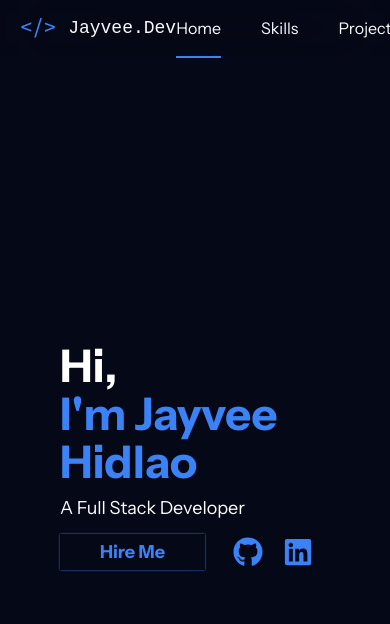
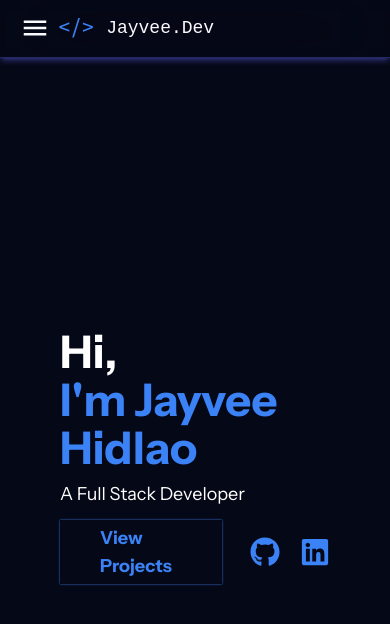
Before and after one commit to Developer-Jayvee/Jayvee.Dev-Portfolio, a React (Vite) app: page /home in a window 390 px wide. Shown: the top 624 px of the page. Built offline with nearby package versions, Linux system fonts and the light colour scheme; a web font is replaced by a local one.

Commit message:
Responsive home and Nav

```diff
--- a/src/components/layouts/BaseLayout.tsx
+++ b/src/components/layouts/BaseLayout.tsx
@@ -9,7 +9,7 @@ export default function BaseLayout(){
             <Nav/>
         </header>
         <main className="h-screen w-full">
-            <div className="pt-17 px-5  h-full">
+            <div className="pt-17 px-5 transition-all  h-full">
                 <Outlet/>
             </div>
         </main>
--- a/src/components/layouts/Nav.tsx
+++ b/src/components/layouts/Nav.tsx
@@ -1,20 +1,32 @@
 import { NavLinks } from "@/constants";
+import {  useState } from "react";
+import { IoMdMenu } from "react-icons/io";
 import {  NavLink } from "react-router-dom";
 
 
 export default function Nav(){
+    const [navHeight ,setNavHeight] = useState<string>("h-14.5");
+    const expandNav = () => {
+        setNavHeight(
+            (prev) => prev === 'h-14.5' ? 'h-70 ' : 'h-14.5'
+        );
+    }
 
-    return <nav className="fixed top-0 left-0 right-0 p-3 h-14 backdrop-blur-2xl z-99 ">
-        <div className="flex justify-between items-center px-2 ">
+    return <nav className={`
+        ${navHeight == 'h-14.5' ?  navHeight + ' overflow-hidden' : navHeight }
+        fixed  border-0 border-b border-b-borderColor shadow-md shadow-borderColor top-0 left-0 right-0 p-3  backdrop-blur-2xl z-99
+    `}>
+        <div className="max-md:grid grid-cols-1 max-md:gap-y-10  md:flex justify-between items-center  px-2 ">
             <div className="flex items-center gap-2">
+                <IoMdMenu className="cursor-pointer text-3xl md:hidden inline" onClick={() => expandNav()}/>
                 <span className="text-primary text-2xl">{'</>'}</span>
                 <span className="ml-1 text-lg font-kodeMono!">Jayvee.Dev</span>
             </div>
             <div>
-                <ul className="flex justify-around items-center gap-10">
+                <ul className="flex max-md:flex-col justify-around items-center gap-10">
                     {
-                        NavLinks.map((data) => (
-                            <li>
+                        NavLinks.map((data , index) => (
+                            <li className="max-md:w-full  max-md:text-center" key={index}>
                                 <NavLink to={data.path} replace>
                                     <span>{data.label}</span>
                                 </NavLink>
--- a/src/constants/index.ts
+++ b/src/constants/index.ts
@@ -13,10 +13,11 @@ export const NavLinks : NavLinkProps[] = [
     {
         path:'projects',
         label : 'Projects'
-    },{
-        path:'about',
-        label : 'About'
     },
+    // {
+    //     path:'about',
+    //     label : 'About'
+    // },
 ]
 
 
--- a/src/index.css
+++ b/src/index.css
@@ -29,6 +29,10 @@ body{
 }
 nav{
   color:var(--default-text-color);
+  transition: height 400ms ease-in-out;
+}
+nav li {
+  position: relative;
 }
 nav a.active{
   position: relative;
@@ -47,10 +51,12 @@ nav a:hover::before{
 nav a:hover{
     filter: drop-shadow(0 -5px 10px var(--primary-color));
 }
-button{
+button,
+a
+{
   cursor: pointer;
 }
-button.cta-btn{
+a.cta-btn{
   box-shadow: 0 0 2px var(--primary-color);
   transition: box-shadow 400ms ease-in-out;
 }
@@ -58,6 +64,6 @@ button.cta-btn{
   filter: drop-shadow(0 0 10px var(--primary-color));
   transform: scale(110%);
 }
-button.cta-btn:hover{
+a.cta-btn:hover{
   box-shadow: 0 0 18px var(--primary-color);
 }
--- a/src/pages/home/index.tsx
+++ b/src/pages/home/index.tsx
@@ -1,7 +1,8 @@
 import { FaGithub, FaLinkedin } from "react-icons/fa";
+import {  NavLink } from "react-router-dom";
 
 export default function HomeIndex(){
-    return <div className="min-h-0 h-full flex items-center text-white">
+    return <div className="min-h-0 h-full flex items-center max-md:justify-center text-white">
         <div className="flex flex-col gap-3 p-10">
             <div>
                 <div className="text-[45px] font-bold leading-12">
@@ -11,16 +12,16 @@ export default function HomeIndex(){
                 <p className="text-lg font-extralight mt-2">A Full Stack Developer</p>
             </div>
             <div className="flex items-center gap-7">
-                <button className="cta-btn text-lg ring-1 ring-bg-secondary text-primary shadow-2xl px-10 font-bold py-1 shadow-primary  ">
-                    Hire Me
-                </button>
+                <NavLink to="/projects/all" replace className="cta-btn text-lg ring-1 ring-bg-secondary text-primary shadow-2xl px-10 font-bold py-1 shadow-primary  ">
+                    View Projects
+                </NavLink>
                 <div className="flex items-center gap-5">
-                    <button  className="icon-btn text-primary text-3xl">
+                    <a href="https://github.com/Developer-Jayvee" target="_blank" className="icon-btn text-primary text-3xl">
                         <FaGithub/>
-                    </button>
-                    <button  className="icon-btn text-primary text-3xl">
+                    </a>
+                    <a href="https://www.linkedin.com/in/jayvee-hidlao-857452244" target="_blank"  className="icon-btn text-primary text-3xl">
                         <FaLinkedin/>
-                    </button>
+                    </a>
                 </div>
             </div>
         </div>
```
